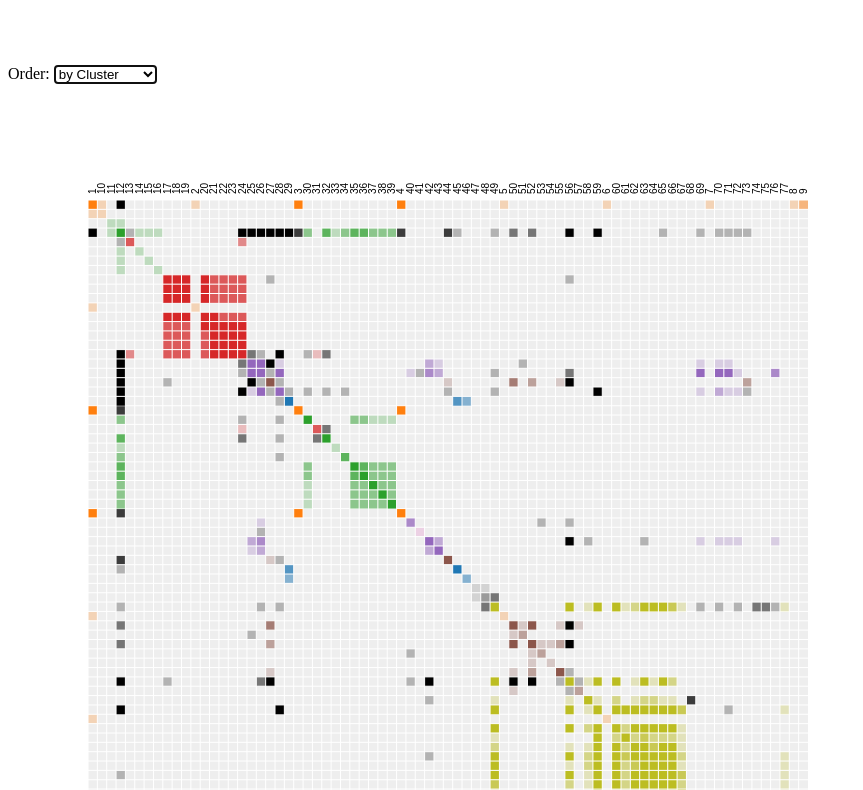
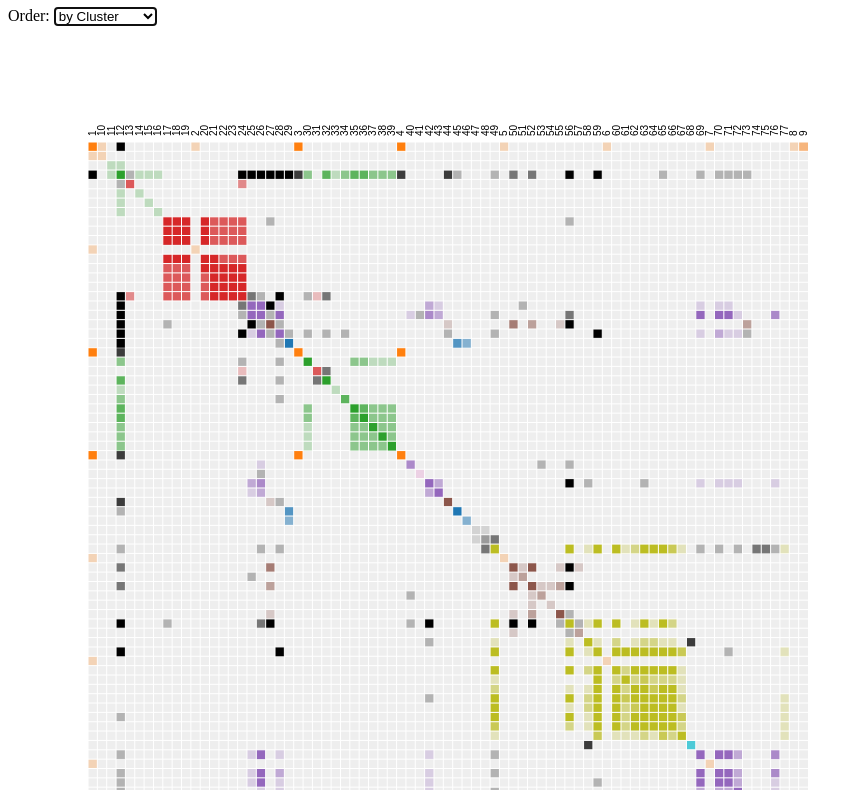
Before and after one commit to vwrs/nmf-clustering, a plain HTML site: page docs/index.html in a window 1280 px wide. Shown: the part 99-889 px from the top of the page, without its empty margins (0-863 px from the left). Drawn offline with nearby package versions, Linux system fonts and the light colour scheme.

Commit message:
minor fix

```diff
--- a/docs/index.html
+++ b/docs/index.html
@@ -15,7 +15,7 @@
 <!-- content -->
 <h1>NMF visualization demo</h1>
 
-<aside style="margin-top:80px;">
+<aside>
 <p>Order: <select id="order">
   <option value="name">by Name</option>
   <option value="count">by Frequency</option>
```
